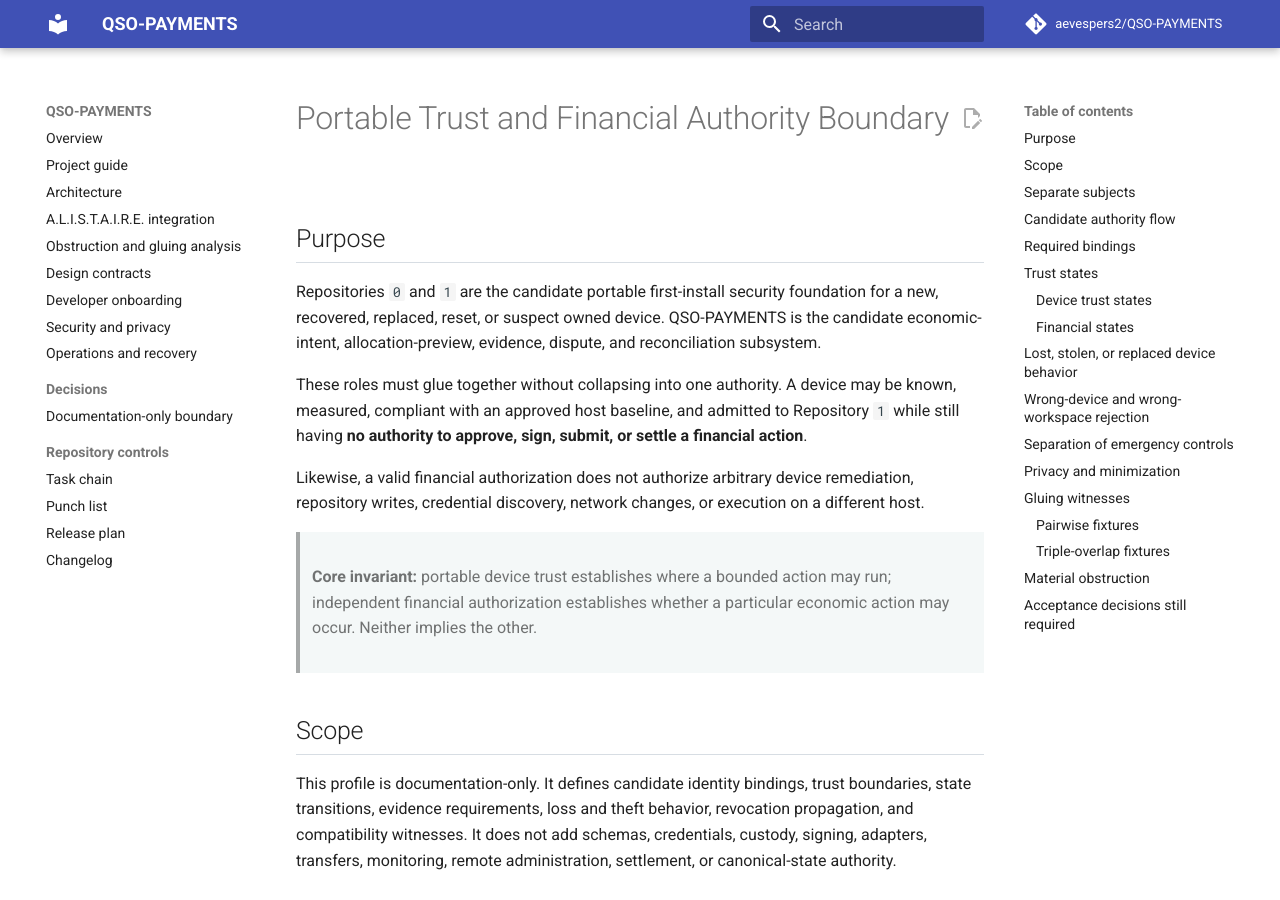
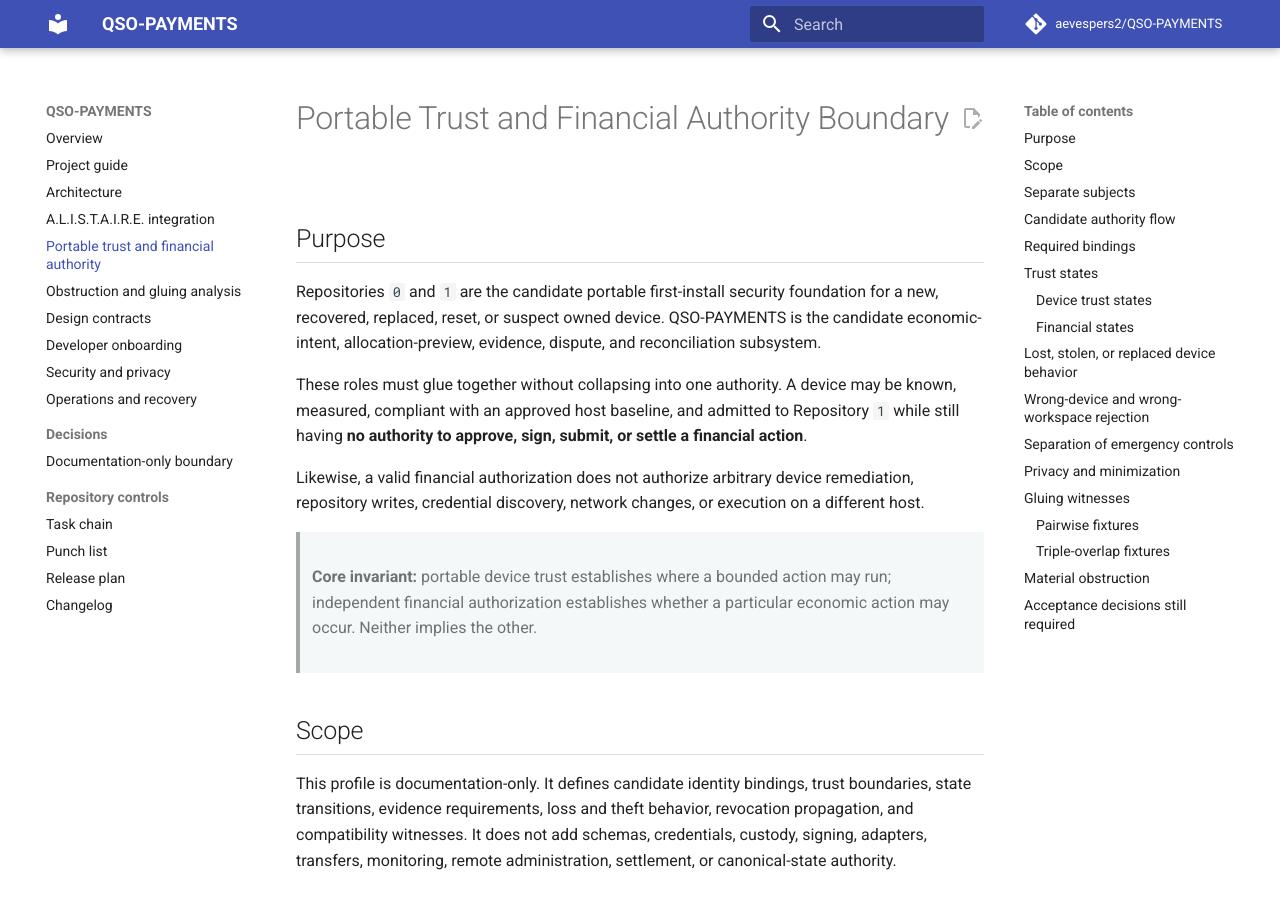
Before and after one commit to aevespers2/QSO-PAYMENTS, an MkDocs documentation site: the page built from docs/PORTABLE_TRUST_FINANCIAL_BOUNDARY.md, in a window 1280 px wide and 900 px high. Built offline with MkDocs 1.6.1 and Material for MkDocs 9.7.7, drawn with Linux system fonts in a browser that asks for light colours; comment, search, counter and statistics services are not loaded.

Commit message:
docs: add portable trust financial boundary to Pages

```diff
--- a/mkdocs.yml
+++ b/mkdocs.yml
@@ -1,5 +1,5 @@
 site_name: QSO-PAYMENTS
-site_description: Audit-first economic intent, authorization, allocation, evidence, gluing analysis, and disabled adapter boundaries for A.L.I.S.T.A.I.R.E.
+site_description: Audit-first economic intent, portable trust separation, authorization, allocation, evidence, gluing analysis, and disabled adapter boundaries for A.L.I.S.T.A.I.R.E.
 site_url: https://aevespers2.github.io/QSO-PAYMENTS/
 repo_url: https://github.com/aevespers2/QSO-PAYMENTS
 repo_name: aevespers2/QSO-PAYMENTS
@@ -18,6 +18,7 @@ nav:
   - Project guide: PROJECT_GUIDE.md
   - Architecture: ARCHITECTURE.md
   - A.L.I.S.T.A.I.R.E. integration: ALISTAIRE_INTEGRATION.md
+  - Portable trust and financial authority: PORTABLE_TRUST_FINANCIAL_BOUNDARY.md
   - Obstruction and gluing analysis: OBSTRUCTION_AND_GLUING.md
   - Design contracts: DESIGN_CONTRACTS.md
   - Developer onboarding: ONBOARDING.md
```
